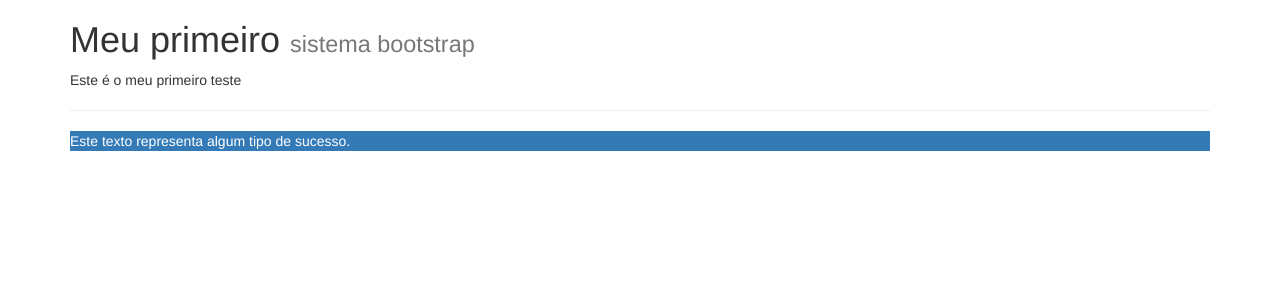
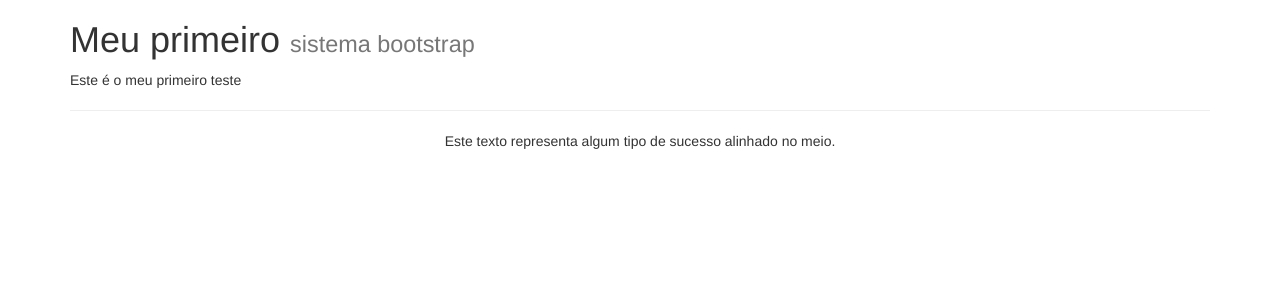
Before and after one commit to deusyvan/bootstrap, a PHP site: page / in a window 1280 px wide. Shown: the top 300 px of the page. Run offline with PHP 8.4, Linux system fonts and the light colour scheme.

Commit message:
Formatação alinhada no centro

```diff
--- a/index.php
+++ b/index.php
@@ -15,7 +15,7 @@
 
 			<hr/>
 
-			<p class="bg-primary">Este texto representa algum tipo de sucesso.</p>
+			<p class="text-center">Este texto representa algum tipo de sucesso alinhado no meio.</p>
 
 		</div>
 	</body>
```
